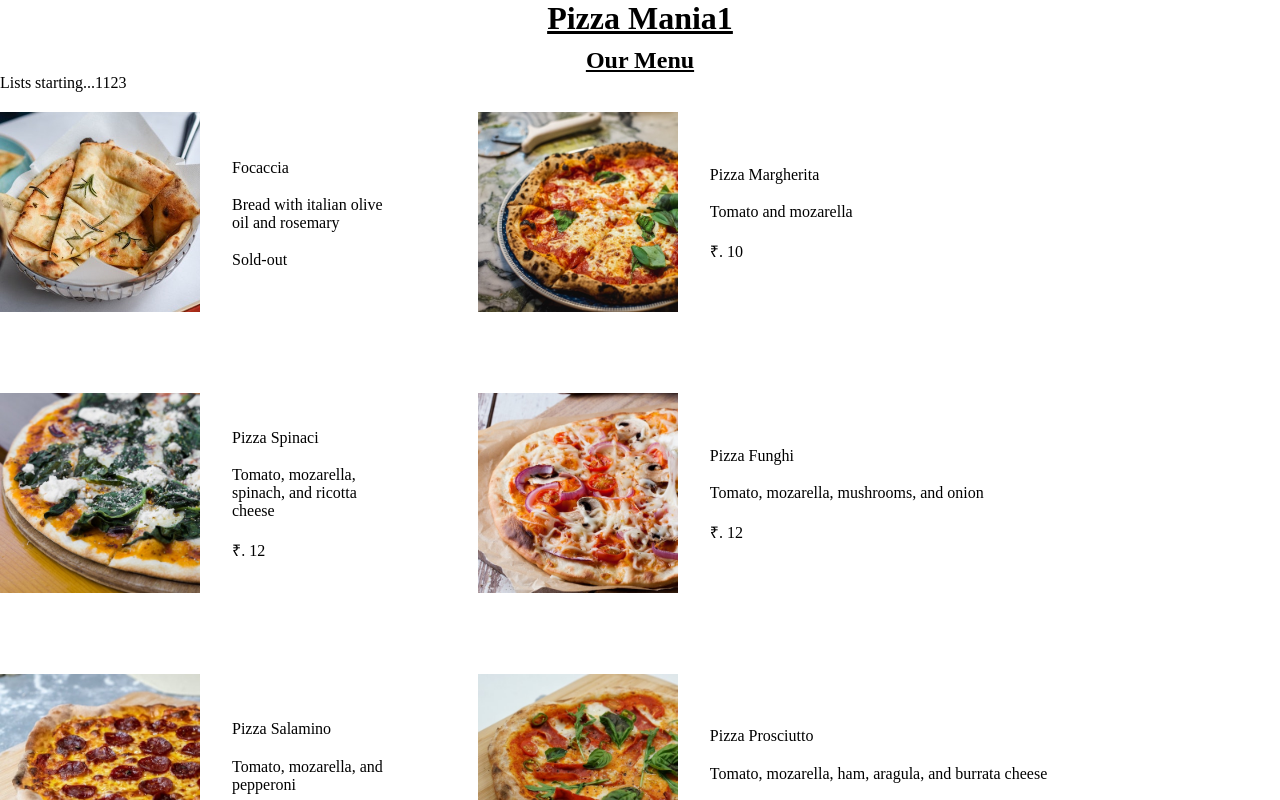
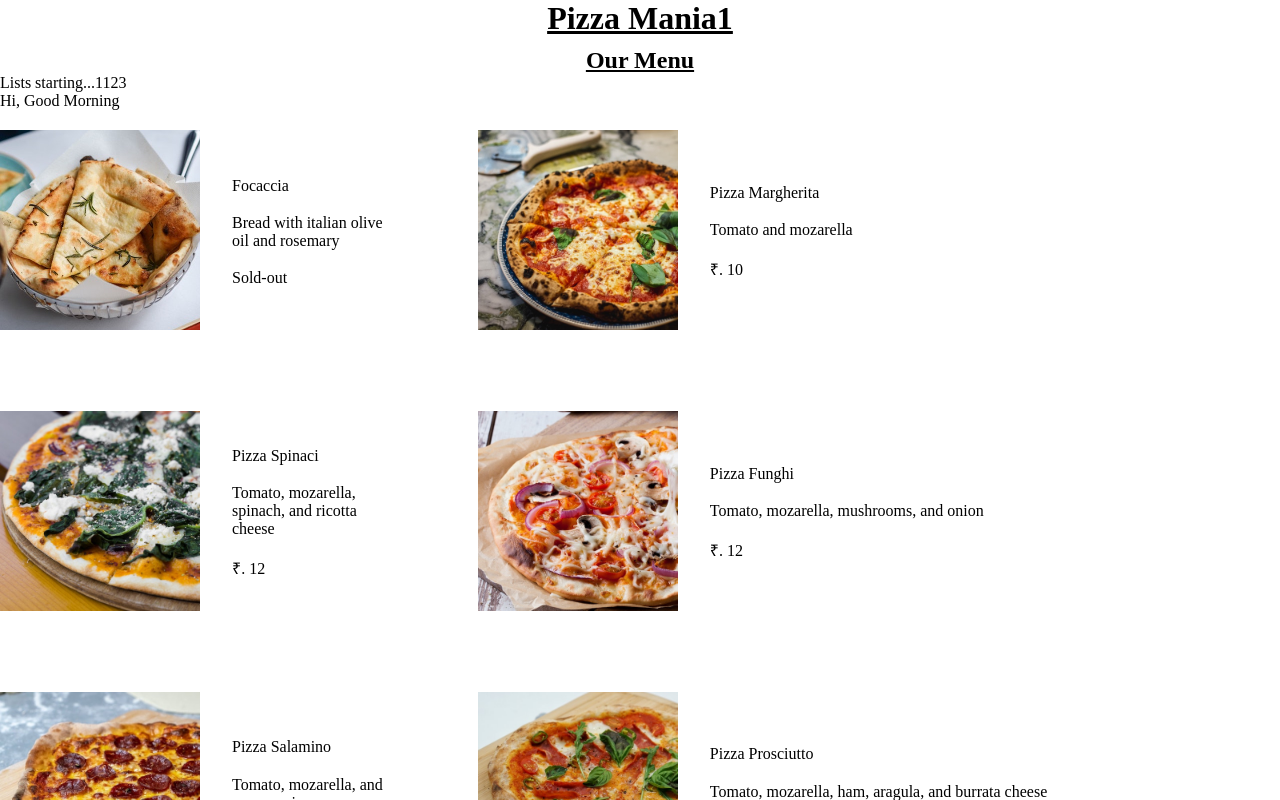
Before and after one commit to Pyaswanth982/pizza-tmp-menu, a React (Create React App) app: page / in a window 1280 px wide. Shown: the top 800 px of the page. Built offline with nearby package versions, Linux system fonts and the light colour scheme.

Commit message:
Tag added

```diff
--- a/src/App.js
+++ b/src/App.js
@@ -120,6 +120,7 @@ function Menu() {
         <div className="menu">
             <h2 style={{ textAlign: "center", marginTop: "10px" }}><u>Our Menu</u></h2>
             <p>Lists starting...1123</p>
+            <p>Hi, Good Morning</p>
             <ul className="pizzas">
                 {/* Now using the Ternary Operator */}
                 {pizzaLength > 0 ?
```
